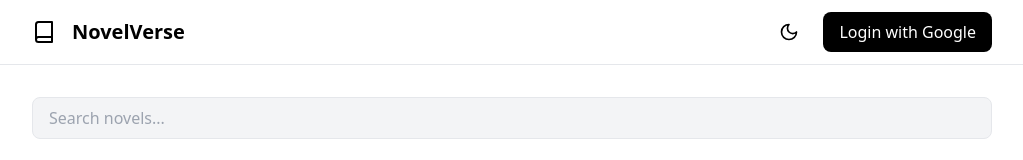
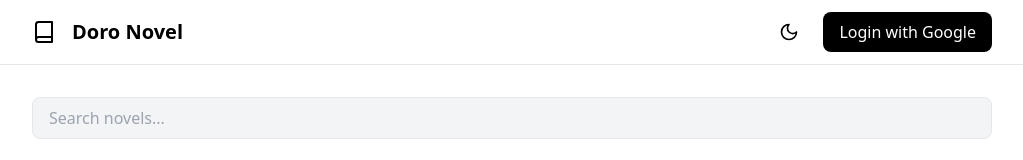
Before and after one commit to Abdul-Ahadexpo/New-novel, a React (Vite) app: page / in a window 1280 px wide. Shown: the top 160 px of the page, without its empty margins (128-1151 px from the left). Built offline with nearby package versions, Linux system fonts and the light colour scheme; no server answers; the database is empty.

Commit message:
Update App.tsx

```diff
--- a/src/App.tsx
+++ b/src/App.tsx
@@ -74,7 +74,7 @@ function App() {
           lastLogin: Date.now()
         });
       }
-      toast.success('Welcome to NovelVerse!');
+      toast.success('Welcome to Doro-Novel!');
     } catch (error) {
       toast.error('Login failed. Please try again.');
       console.error('Login error:', error);
@@ -204,7 +204,7 @@ function App() {
           <div className="flex justify-between items-center h-16">
             <div className="flex items-center space-x-4">
               <Book className="h-6 w-6" />
-              <span className="text-xl font-semibold">NovelVerse</span>
+              <span className="text-xl font-semibold">Doro Novel</span>
             </div>
 
             <div className="flex items-center space-x-4">
```
